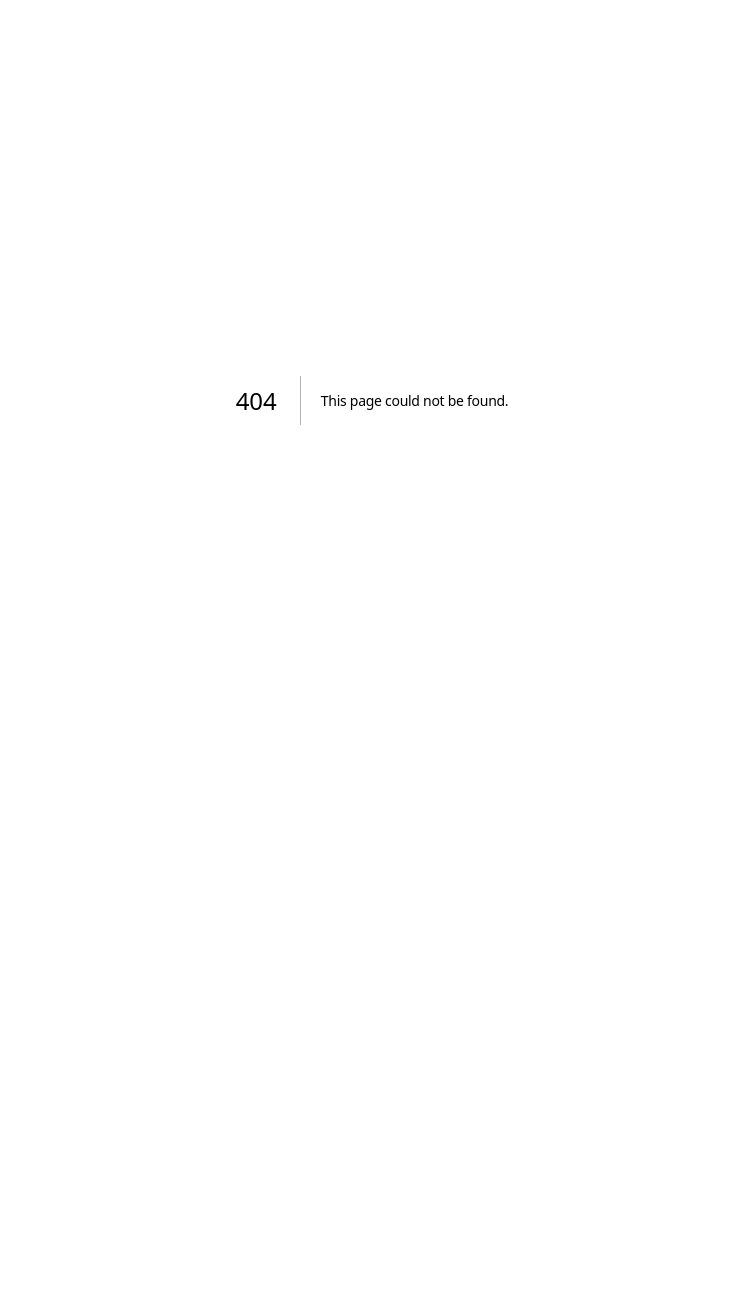
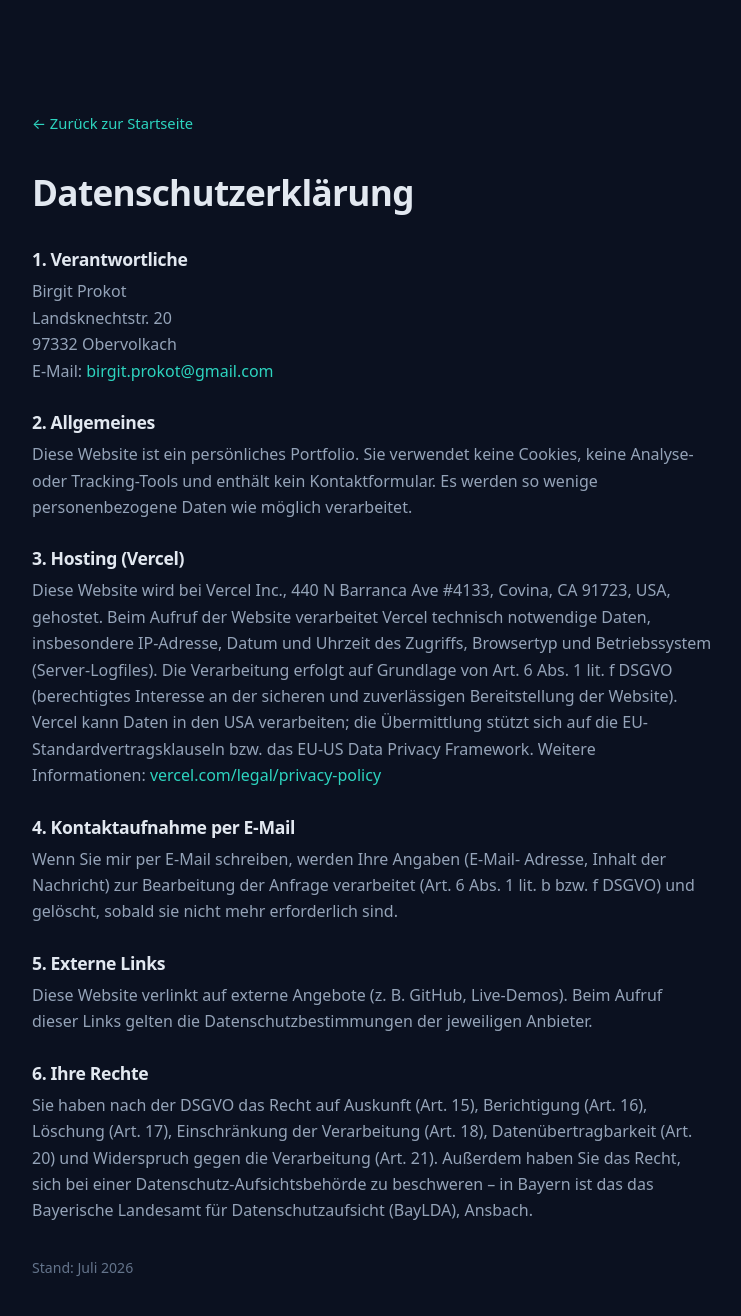
Before and after one commit to Bellasabaja/portfolio, a Next.js app: page /datenschutz in a window 1280 px wide. Before the commit this address had no page. Shown: the top 1316 px of the page, without its empty margins (268-1009 px from the left). Before the commit the page ends 800 px from the top, so only its background shows below. Built offline with nearby package versions, Linux system fonts and the light colour scheme.

Commit message:
Datens chutz und Impressum

```diff
--- /dev/null
+++ b/app/datenschutz/page.tsx
@@ -0,0 +1,89 @@
+import type { Metadata } from "next";
+import Link from "next/link";
+
+export const metadata: Metadata = {
+  title: "Datenschutzerklärung | Birgit Prokot",
+  robots: { index: false },
+};
+
+export default function Datenschutz() {
+  return (
+    <main className="legal">
+      <div className="container">
+        <Link href="/" className="back-link">
+          ← Zurück zur Startseite
+        </Link>
+        <h1>Datenschutzerklärung</h1>
+
+        <h2>1. Verantwortliche</h2>
+        <p>
+          Birgit Prokot
+          <br />
+          Landsknechtstr. 20
+          <br />
+          97332 Obervolkach
+          <br />
+          E-Mail:{" "}
+          <a href="mailto:birgit.prokot@gmail.com">birgit.prokot@gmail.com</a>
+        </p>
+
+        <h2>2. Allgemeines</h2>
+        <p>
+          Diese Website ist ein persönliches Portfolio. Sie verwendet keine
+          Cookies, keine Analyse- oder Tracking-Tools und enthält kein
+          Kontaktformular. Es werden so wenige personenbezogene Daten wie
+          möglich verarbeitet.
+        </p>
+
+        <h2>3. Hosting (Vercel)</h2>
+        <p>
+          Diese Website wird bei Vercel Inc., 440 N Barranca Ave #4133,
+          Covina, CA 91723, USA, gehostet. Beim Aufruf der Website verarbeitet
+          Vercel technisch notwendige Daten, insbesondere IP-Adresse, Datum
+          und Uhrzeit des Zugriffs, Browsertyp und Betriebssystem
+          (Server-Logfiles). Die Verarbeitung erfolgt auf Grundlage von
+          Art. 6 Abs. 1 lit. f DSGVO (berechtigtes Interesse an der sicheren
+          und zuverlässigen Bereitstellung der Website). Vercel kann Daten in
+          den USA verarbeiten; die Übermittlung stützt sich auf die
+          EU-Standardvertragsklauseln bzw. das EU-US Data Privacy Framework.
+          Weitere Informationen:{" "}
+          <a
+            href="https://vercel.com/legal/privacy-policy"
+            target="_blank"
+            rel="noopener noreferrer"
+          >
+            vercel.com/legal/privacy-policy
+          </a>
+        </p>
+
+        <h2>4. Kontaktaufnahme per E-Mail</h2>
+        <p>
+          Wenn Sie mir per E-Mail schreiben, werden Ihre Angaben (E-Mail-
+          Adresse, Inhalt der Nachricht) zur Bearbeitung der Anfrage
+          verarbeitet (Art. 6 Abs. 1 lit. b bzw. f DSGVO) und gelöscht, sobald
+          sie nicht mehr erforderlich sind.
+        </p>
+
+        <h2>5. Externe Links</h2>
+        <p>
+          Diese Website verlinkt auf externe Angebote (z. B. GitHub,
+          Live-Demos). Beim Aufruf dieser Links gelten die
+          Datenschutzbestimmungen der jeweiligen Anbieter.
+        </p>
+
+        <h2>6. Ihre Rechte</h2>
+        <p>
+          Sie haben nach der DSGVO das Recht auf Auskunft (Art. 15),
+          Berichtigung (Art. 16), Löschung (Art. 17), Einschränkung der
+          Verarbeitung (Art. 18), Datenübertragbarkeit (Art. 20) und
+          Widerspruch gegen die Verarbeitung (Art. 21). Außerdem haben Sie das
+          Recht, sich bei einer Datenschutz-Aufsichtsbehörde zu beschweren –
+          in Bayern ist das das Bayerische Landesamt für Datenschutzaufsicht
+          (BayLDA), Ansbach.
+        </p>
+
+        <p className="stand">Stand: Juli 2026</p>
+      </div>
+    </main>
+  );
+}
--- a/app/globals.css
+++ b/app/globals.css
@@ -758,6 +758,50 @@ h2 {
   color: var(--text-muted);
 }
 
+.footer-legal {
+  margin-top: 8px;
+}
+
+/* ==========================================================================
+   Rechtsseiten (Impressum, Datenschutz)
+   ========================================================================== */
+.legal {
+  padding: 110px 0 80px;
+  min-height: 80vh;
+}
+
+.legal .container {
+  max-width: 720px;
+}
+
+.legal h1 {
+  font-size: clamp(1.6rem, 4vw, 2.2rem);
+  margin-bottom: 24px;
+  letter-spacing: -0.02em;
+}
+
+.legal h2 {
+  font-size: 1.1rem;
+  margin: 28px 0 8px;
+}
+
+.legal p {
+  color: var(--text-muted);
+  margin-bottom: 12px;
+}
+
+.legal .back-link {
+  display: inline-block;
+  margin-bottom: 28px;
+  font-size: 0.92rem;
+}
+
+.legal .stand {
+  margin-top: 32px;
+  color: var(--text-faint);
+  font-size: 0.88rem;
+}
+
 /* ==========================================================================
    Scroll-Reveal-Animation (dezent)
    ========================================================================== */
--- a/app/page.tsx
+++ b/app/page.tsx
@@ -516,6 +516,10 @@ export default function Home() {
             Next.js
           </a>{" "}
           &amp; TypeScript · Gehostet auf Vercel
+          <div className="footer-legal">
+            <a href="/impressum">Impressum</a> ·{" "}
+            <a href="/datenschutz">Datenschutz</a>
+          </div>
         </div>
       </footer>
     </>
```
Also changed, not shown: app/impressum/page.tsx (added, +54 -0 lines).
